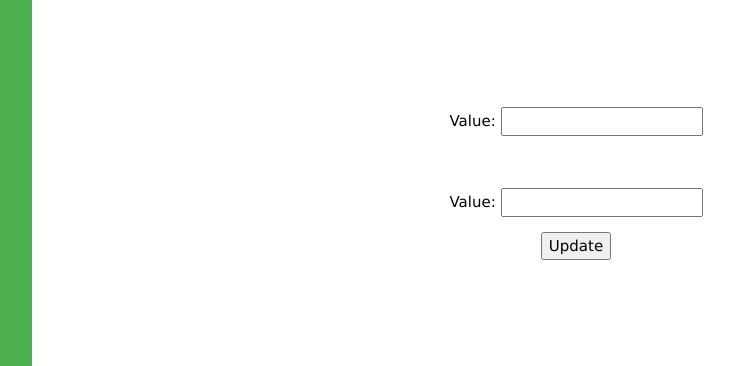
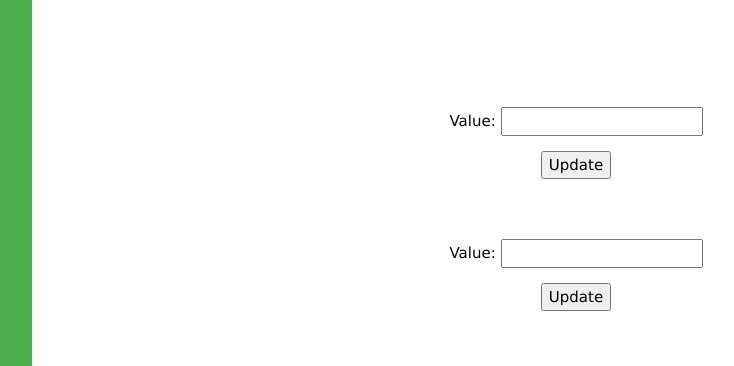
Before and after one commit to Cooperj7/Aqua-culture, a Django app: template AC_project/AC_webapp/templates/PumpSettings.htm in a window 1280 px wide. Shown: the part 434-800 px from the top of the page, without its empty margins (160-894 px from the left). Run offline with Django 3.2, Linux system fonts and the light colour scheme; the template is opened without the code that fills it: values that come from a table or form of the project are taken from there, others are empty.

Commit message:
Add files via upload

```diff
--- a/AC_project/AC_webapp/templates/PumpSettings.htm
+++ b/AC_project/AC_webapp/templates/PumpSettings.htm
@@ -90,9 +90,14 @@ function myFunction(id) {
 		<form class ="input" method = "POST">
 		{% csrf_token %}
 		{{OnForm.as_p}}
+		<button class="button" type="submit" name="btnform1"> Update</button>
+		</form>
 		<br>
+		<br>
+		<form class ="input" method = "POST">
+		{% csrf_token %}
 		{{OffForm.as_p}}
-		<button class="button" type="submit"> Update</button>
+		<button class="button" type="submit" name="btnform2"> Update</button>
 		</form>
 
 
```
